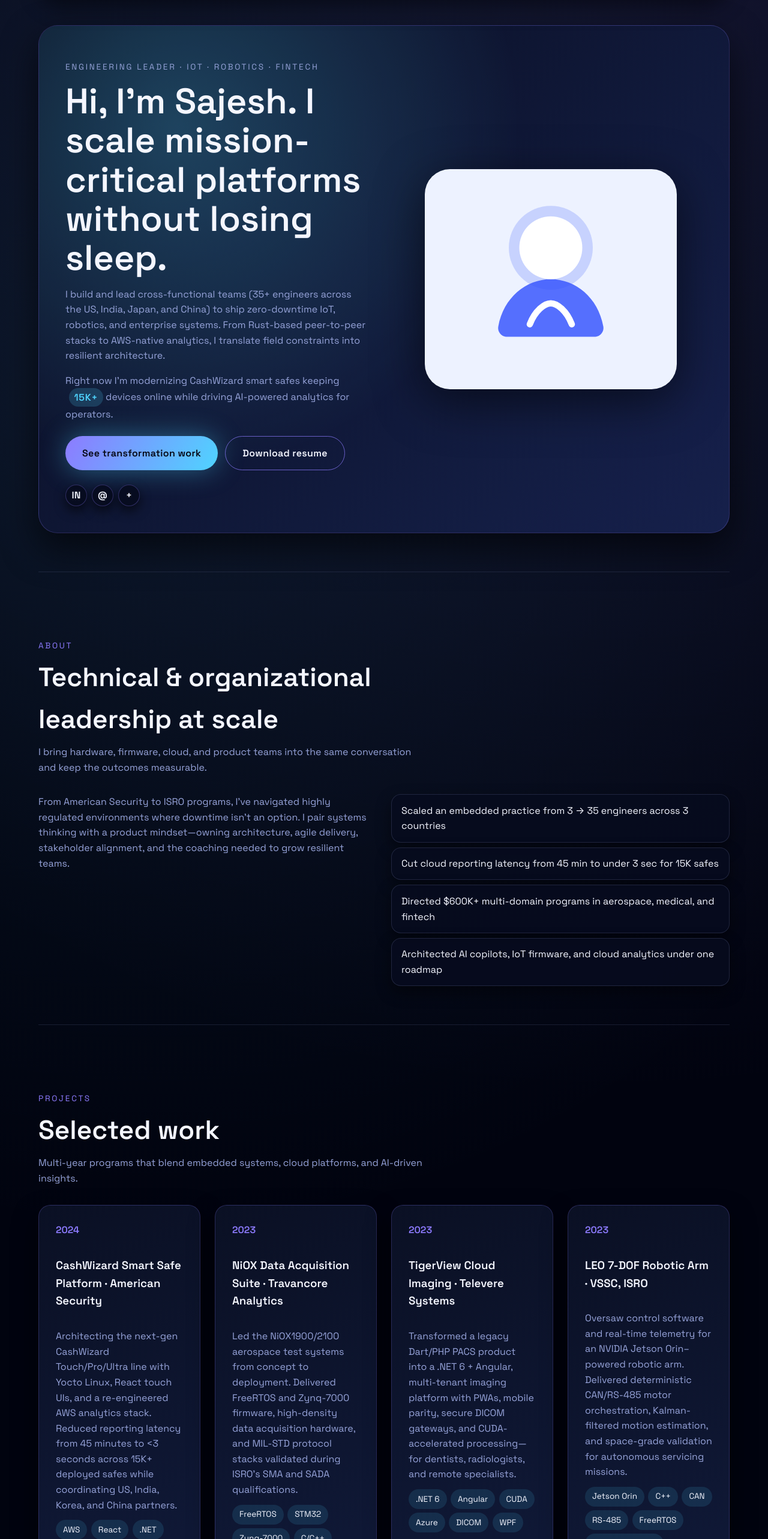
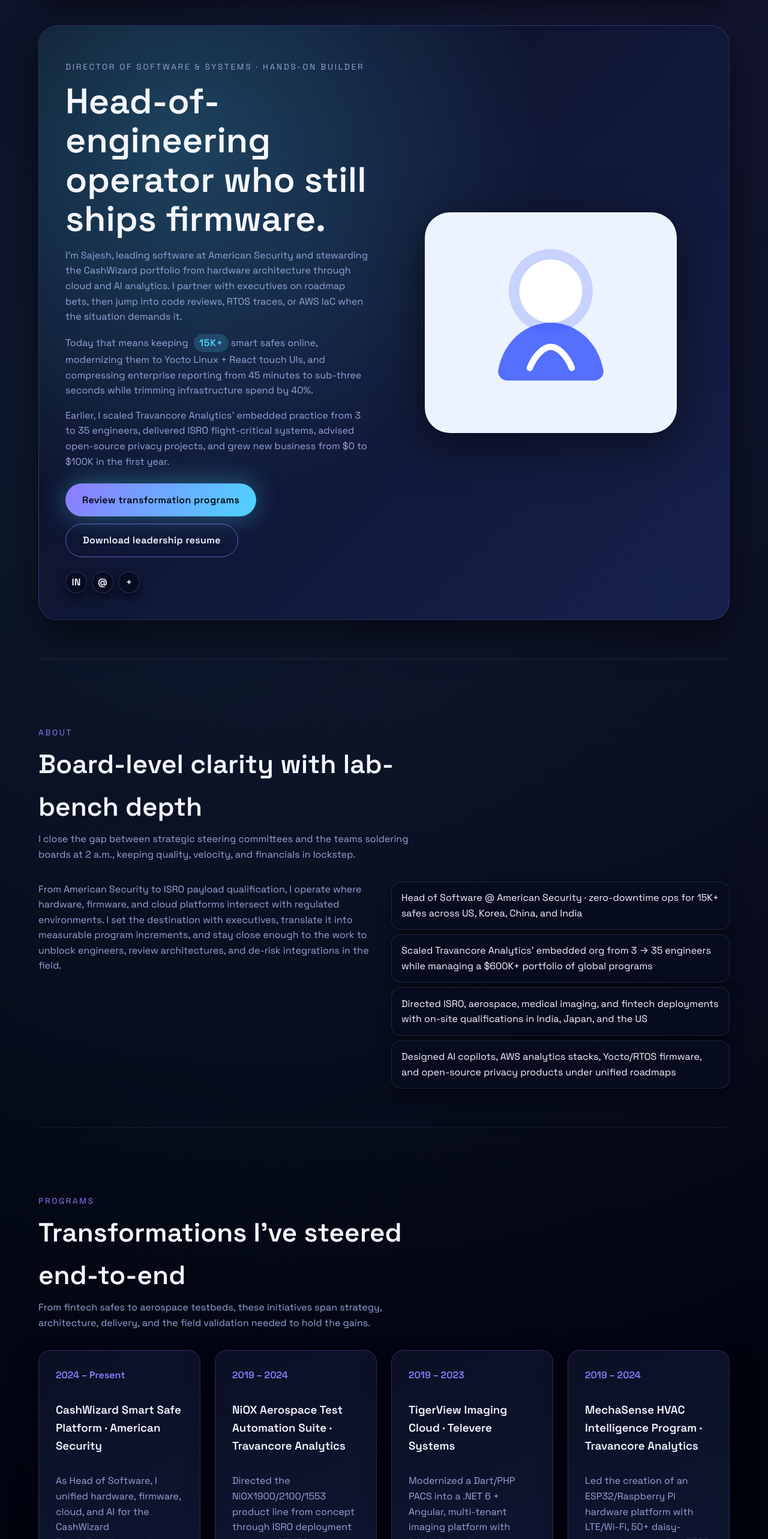
Before and after one commit to sajeshsf/sajeshsf.github.io, a React (Vite) app: page / in a window 1280 px wide. Shown: the part 120-2686 px from the top of the page at 60% size. Built offline with nearby package versions, Linux system fonts and the light colour scheme.

Commit message:
Refactor: Update resume content and descriptions
Co-authored-by: sf.sajesh <sf.sajesh@gmail.com>

```diff
--- a/src/components/Footer.jsx
+++ b/src/components/Footer.jsx
@@ -3,8 +3,8 @@ import SocialLinks from './SocialLinks'
 const Footer = () => (
   <footer className="footer">
     <p>
-      © {new Date().getFullYear()} Sajesh S F. Built with React + Vite and
-      fueled by late-night chai + telemetry dashboards.
+      © {new Date().getFullYear()} Sajesh S F. Director-level builder ensuring
+      the board vision and the bench execution stay aligned.
     </p>
     <SocialLinks variant="ghost" />
   </footer>
--- a/src/data/projects.js
+++ b/src/data/projects.js
@@ -2,37 +2,55 @@ export const projects = [
   {
     title: 'CashWizard Smart Safe Platform · American Security',
     description:
-      'Architecting the next-gen CashWizard Touch/Pro/Ultra line with Yocto Linux, React touch UIs, and a re-engineered AWS analytics stack. Reduced reporting latency from 45 minutes to <3 seconds across 15K+ deployed safes while coordinating US, India, Korea, and China partners.',
-    stack: ['AWS', 'React', '.NET', 'Yocto Linux', 'NXP i.MX', 'gRPC'],
+      'As Head of Software, I unified hardware, firmware, cloud, and AI for the CashWizard Touch/Pro/Ultra roadmap. We migrated to Yocto Linux + React touch UIs, rolled out gRPC-enabled C firmware, and rebuilt analytics on AWS to cut reporting from 45 min to <3 sec while lowering infra spend by 40%.',
+    stack: ['AWS', 'Yocto Linux', 'React', '.NET', 'NXP i.MX9', 'gRPC'],
     live: null,
     repo: null,
-    year: '2024',
+    year: '2024 – Present',
   },
   {
-    title: 'NiOX Data Acquisition Suite · Travancore Analytics',
+    title: 'NiOX Aerospace Test Automation Suite · Travancore Analytics',
     description:
-      'Led the NiOX1900/2100 aerospace test systems from concept to deployment. Delivered FreeRTOS and Zynq-7000 firmware, high-density data acquisition hardware, and MIL-STD protocol stacks validated during ISRO’s SMA and SADA qualifications.',
-    stack: ['FreeRTOS', 'STM32', 'Zynq-7000', 'C/C++', 'MIL-1553', 'CAN'],
+      'Directed the NiOX1900/2100/1553 product line from concept through ISRO deployment—owning STM32 + FreeRTOS firmware, Zynq-7000 data acquisition, MIL-STD-1553/CAN stacks, and the WPF/.NET control software. Led onsite qualifications for SMA, FWA, and SADA subsystems.',
+    stack: ['FreeRTOS', 'STM32', 'Zynq-7000', 'C/C++', 'MIL-1553', 'WPF'],
+    live: null,
+    repo: null,
+    year: '2019 – 2024',
+  },
+  {
+    title: 'TigerView Imaging Cloud · Televere Systems',
+    description:
+      'Modernized a Dart/PHP PACS into a .NET 6 + Angular, multi-tenant imaging platform with PWAs, React Native parity, secure DICOM gateways, and CUDA-enhanced processing so dentists and radiologists could collaborate securely across devices.',
+    stack: ['.NET 6', 'Angular', 'CUDA', 'AWS', 'DICOM', 'React Native'],
+    live: null,
+    repo: null,
+    year: '2019 – 2023',
+  },
+  {
+    title: 'MechaSense HVAC Intelligence Program · Travancore Analytics',
+    description:
+      'Led the creation of an ESP32/Raspberry Pi hardware platform with LTE/Wi-Fi, 50+ daisy-chained sensors, FreeRTOS firmware, and MQTT telemetry, plus the React/Node.js web app and React Native mobile experience powering hundreds of installations.',
+    stack: ['ESP32', 'FreeRTOS', 'MQTT', 'React', 'Node.js', 'Raspberry Pi'],
+    live: null,
+    repo: null,
+    year: '2019 – 2024',
+  },
+  {
+    title: 'LEO 7-DOF Robotic Arm · VSSC / ISRO',
+    description:
+      'Oversaw NVIDIA Jetson Orin control software, deterministic CAN/RS-485 actuation, and Kalman-filtered motion planning for a space-grade 7-DOF robotic arm. Coordinated hardware, firmware, and AI teams to meet visual servoing requirements.',
+    stack: ['Jetson Orin', 'C++', 'CAN', 'RS-485', 'Computer Vision', 'Kalman'],
     live: null,
     repo: null,
     year: '2023',
   },
   {
-    title: 'TigerView Cloud Imaging · Televere Systems',
+    title: 'Sovereign Node & Osvauld Suite · Technical Advisor',
     description:
-      'Transformed a legacy Dart/PHP PACS product into a .NET 6 + Angular, multi-tenant imaging platform with PWAs, mobile parity, secure DICOM gateways, and CUDA-accelerated processing—for dentists, radiologists, and remote specialists.',
-    stack: ['.NET 6', 'Angular', 'CUDA', 'Azure', 'DICOM', 'WPF'],
+      'Advised the open-source Osvauld ecosystem on Rust-based peer-to-peer frameworks using Iroh, CRDT sync, Sequoia-PGP encryption, and UCAN authorization. Defined architecture, security posture, and release plans for privacy-first personal nodes.',
+    stack: ['Rust', 'Iroh', 'CRDTs', 'Sequoia-PGP', 'UCAN', 'Open Source'],
     live: null,
-    repo: null,
-    year: '2023',
-  },
-  {
-    title: 'LEO 7-DOF Robotic Arm · VSSC, ISRO',
-    description:
-      'Oversaw control software and real-time telemetry for an NVIDIA Jetson Orin–powered robotic arm. Delivered deterministic CAN/RS-485 motor orchestration, Kalman-filtered motion estimation, and space-grade validation for autonomous servicing missions.',
-    stack: ['Jetson Orin', 'C++', 'CAN', 'RS-485', 'FreeRTOS', 'Computer Vision'],
-    live: null,
-    repo: null,
-    year: '2023',
+    repo: 'https://github.com/osvauld',
+    year: '2023 – 2024',
   },
 ]
--- a/src/sections/About.jsx
+++ b/src/sections/About.jsx
@@ -1,26 +1,28 @@
 import SectionHeading from '../components/SectionHeading'
 
 const highlights = [
-  'Scaled an embedded practice from 3 → 35 engineers across 3 countries',
-  'Cut cloud reporting latency from 45 min to under 3 sec for 15K safes',
-  'Directed $600K+ multi-domain programs in aerospace, medical, and fintech',
-  'Architected AI copilots, IoT firmware, and cloud analytics under one roadmap',
+  'Head of Software @ American Security · zero-downtime ops for 15K+ safes across US, Korea, China, and India',
+  "Scaled Travancore Analytics' embedded org from 3 → 35 engineers while managing a $600K+ portfolio of global programs",
+  'Directed ISRO, aerospace, medical imaging, and fintech deployments with on-site qualifications in India, Japan, and the US',
+  'Designed AI copilots, AWS analytics stacks, Yocto/RTOS firmware, and open-source privacy products under unified roadmaps',
 ]
 
 const About = () => (
   <section className="section" id="about">
     <SectionHeading
       eyebrow="About"
-      title="Technical & organizational leadership at scale"
-      copy="I bring hardware, firmware, cloud, and product teams into the same conversation and keep the outcomes measurable."
+      title="Board-level clarity with lab-bench depth"
+      copy="I close the gap between strategic steering committees and the teams soldering boards at 2 a.m., keeping quality, velocity, and financials in lockstep."
     />
 
     <div className="about">
       <p>
-        From American Security to ISRO programs, I've navigated highly regulated
-        environments where downtime isn't an option. I pair systems thinking
-        with a product mindset—owning architecture, agile delivery, stakeholder
-        alignment, and the coaching needed to grow resilient teams.
+        From American Security to ISRO payload qualification, I operate where
+        hardware, firmware, and cloud platforms intersect with regulated
+        environments. I set the destination with executives, translate it into
+        measurable program increments, and stay close enough to the work to
+        unblock engineers, review architectures, and de-risk integrations in the
+        field.
       </p>
 
       <ul>
--- a/src/sections/Contact.jsx
+++ b/src/sections/Contact.jsx
@@ -27,15 +27,16 @@ const Contact = () => (
   <section className="section" id="contact">
     <SectionHeading
       eyebrow="Contact"
-      title="Let's build dependable systems together"
-      copy="I'm currently leading platform engineering at American Security and open to advisory or head-of-engineering conversations."
+      title="Engage me when reliability is non-negotiable"
+      copy="Open to head-of-engineering roles, modernization mandates, or fractional advisory work where hardware, firmware, and cloud teams must align fast."
     />
 
     <div className="contact-card">
       <p>
-        If you're navigating modernization, large-scale deployments, or
-        cross-geography delivery, send a quick brief. I typically respond within
-        24 hours with next steps.
+        Send a concise brief if you&apos;re wrestling with large-scale
+        deployments, platform turnarounds, or need a steady hand through
+        post-merger integration. I respond within one business day with a plan
+        to assess, stabilize, and scale.
       </p>
 
       <div className="contact-card__links">
--- a/src/sections/Hero.jsx
+++ b/src/sections/Hero.jsx
@@ -5,29 +5,36 @@ const Hero = () => (
   <section className="section section--hero" aria-label="Hero">
     <div className="hero">
       <div className="hero__content">
-        <p className="eyebrow">Engineering Leader · IoT · Robotics · Fintech</p>
-        <h1>
-          Hi, I'm Sajesh. I scale mission-critical platforms without losing
-          sleep.
-        </h1>
+        <p className="eyebrow">
+          Director of Software & Systems · Hands-on Builder
+        </p>
+        <h1>Head-of-engineering operator who still ships firmware.</h1>
         <p>
-          I build and lead cross-functional teams (35+ engineers across the US,
-          India, Japan, and China) to ship zero-downtime IoT, robotics, and
-          enterprise systems. From Rust-based peer-to-peer stacks to AWS-native
-          analytics, I translate field constraints into resilient architecture.
+          I&apos;m Sajesh, leading software at American Security and stewarding
+          the CashWizard portfolio from hardware architecture through cloud and
+          AI analytics. I partner with executives on roadmap bets, then jump into
+          code reviews, RTOS traces, or AWS IaC when the situation demands it.
         </p>
         <p>
-          Right now I'm modernizing CashWizard smart safes keeping{' '}
-          <strong className="hero__number">15K+</strong> devices online while
-          driving AI-powered analytics for operators.
+          Today that means keeping{' '}
+          <strong className="hero__number">15K+</strong> smart safes online,
+          modernizing them to Yocto Linux + React touch UIs, and compressing
+          enterprise reporting from 45 minutes to sub-three seconds while
+          trimming infrastructure spend by 40%.
+        </p>
+        <p>
+          Earlier, I scaled Travancore Analytics&apos; embedded practice from 3
+          to 35 engineers, delivered ISRO flight-critical systems, advised
+          open-source privacy projects, and grew new business from $0 to $100K in
+          the first year.
         </p>
 
         <div className="hero__actions">
           <a className="btn" href="#projects">
-            See transformation work
+            Review transformation programs
           </a>
           <a className="btn btn--ghost" href="/sajesh-resume.pdf">
-            Download resume
+            Download leadership resume
           </a>
         </div>
 
--- a/src/sections/Projects.jsx
+++ b/src/sections/Projects.jsx
@@ -5,9 +5,9 @@ import { projects } from '../data/projects'
 const Projects = () => (
   <section className="section" id="projects">
     <SectionHeading
-      eyebrow="Projects"
-      title="Selected work"
-      copy="Multi-year programs that blend embedded systems, cloud platforms, and AI-driven insights."
+      eyebrow="Programs"
+      title="Transformations I've steered end-to-end"
+      copy="From fintech safes to aerospace testbeds, these initiatives span strategy, architecture, delivery, and the field validation needed to hold the gains."
     />
 
     <div className="projects-grid">
```
